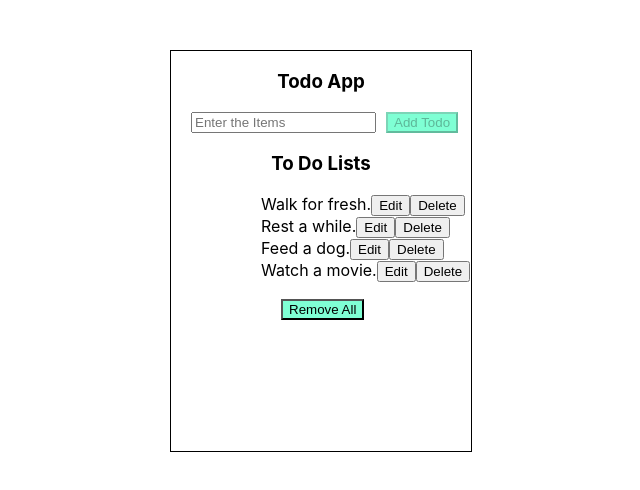
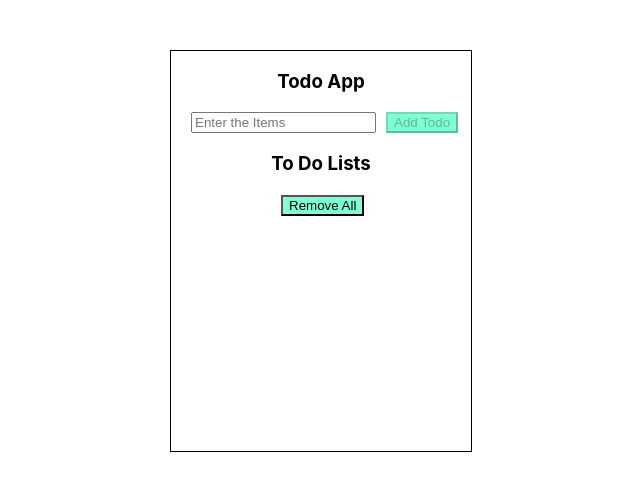
Before and after one commit to Bikrant27/First-Project, a React (Create React App) app: page / in a window 1280 px wide. Shown: the top 490 px of the page, without its empty margins (130-770 px from the left). Built offline with nearby package versions, Linux system fonts and the light colour scheme.

Commit message:
useEffect used

```diff
--- a/src/components/Todo.jsx
+++ b/src/components/Todo.jsx
@@ -1,14 +1,20 @@
-import React, { useState } from 'react'
+import React, { useEffect, useState } from 'react'
 import './Todo.css'
 
 const Todo = () => {
     const [inputData, setInputData] = useState('');
-    const [todos, setTodos] = useState([
-        'Walk for fresh.',
-        'Rest a while.',
-        'Feed a dog.',
-        'Watch a movie.'
-    ]);
+    const [todos, setTodos] = useState(JSON.parse(localStorage.getItem('lists')) || [])
+
+    useEffect(()=> {
+        localStorage.setItem('lists', JSON.stringify(todos));
+    }, [todos]);
+
+    useEffect(()=> {
+        const data = JSON.parse(localStorage.getItem('lists'));
+        if(data){
+            setTodos(data);
+        }
+    }, []);
 
     function handleSubmit(){
         setTodos([...todos, inputData])
@@ -20,11 +26,11 @@ const Todo = () => {
     }
 
     function Edit(index){
-        const newTodos = [...todos]
-        newTodos.splice(index, 1, inputData)
-        setTodos(newTodos)
-        setInputData('')
-    }
+            const newTodos = [...todos]
+            newTodos.splice(index, 1, inputData)
+            setTodos(newTodos)
+            setInputData(todos[index])
+     }
 
     function Delete(index){
         const newTodos = [...todos];
@@ -51,7 +57,9 @@ const Todo = () => {
             <ul class="list">
                 {todos.map((todo) => (
                 <li>{todo}
-                <button onClick={Edit}>Edit</button>
+                <button
+                    onClick={()=>Edit(todos.indexOf(todo))}>
+                        Edit</button>
                 <button onClick={()=>Delete(todos.indexOf(todo))}>Delete</button>
                 </li> ))}
             </ul>
```
